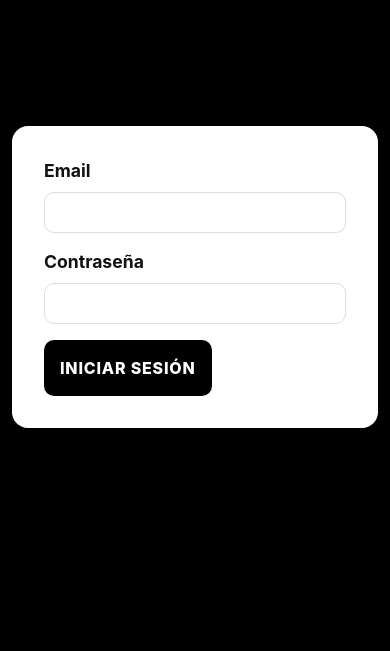
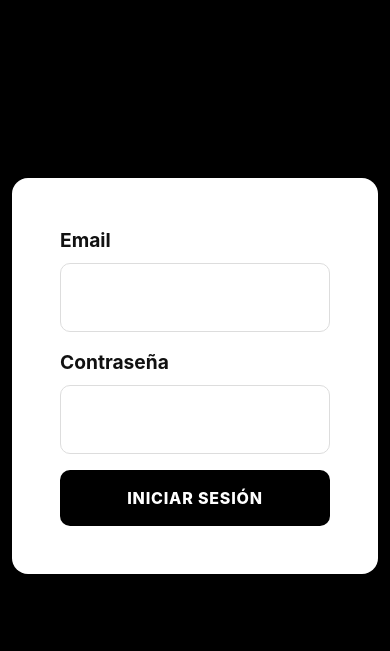
Before and after one commit to AaronAlonsoAparicio/TFG, a PHP site: page /login.php in a window 390 px wide. Shown: the part 579-1230 px from the top of the page. Before the commit the page ends 1007 px from the top, so only its background shows below. Run offline with PHP 8.4, Linux system fonts and the light colour scheme.

Commit message:
prueba 1

```diff
--- a/public/login.php
+++ b/public/login.php
@@ -1,38 +1,68 @@
+<?php
+session_start(); // INICIAR LA SESIÓN
+require_once __DIR__ . '/../src/config.php';
+
+if ($_SERVER['REQUEST_METHOD'] === 'POST') {
+    $email = trim($_POST['email'] ?? '');
+    $password = $_POST['password'] ?? '';
+
+    // Buscar usuario en la base de datos
+    $stmt = $pdo->prepare("SELECT id, name, email, password_hash FROM users WHERE email = ?");
+    $stmt->execute([$email]);
+    $user = $stmt->fetch();
+
+    if ($user && password_verify($password, $user['password_hash'])) {
+        // Regenerar ID de sesión por seguridad
+        session_regenerate_id(true);
+
+        // Guardar datos del usuario en la sesión
+        $_SESSION['user_id'] = $user['id'];
+        $_SESSION['user_name'] = $user['name'];
+        $_SESSION['user_email'] = $user['email'];
+
+        // REDIRECCIÓN AL DASHBOARD
+        header('Location: ./dashboard.php'); // <- Archivo de destino
+        exit;
+    } else {
+        $error = "Credenciales incorrectas.";
+    }
+}
+?>
+
 <!DOCTYPE html>
-<html lang="en">
-
+<html lang="es">
 <head>
     <meta charset="UTF-8">
-    <meta http-equiv="X-UA-Compatible" content="IE=edge">
     <meta name="viewport" content="width=device-width, initial-scale=1.0">
+    <title>MoodPlanned</title>
+    <!-- Bootstrap -->
     <link href="https://cdn.jsdelivr.net/npm/bootstrap@5.3.3/dist/css/bootstrap.min.css" rel="stylesheet">
-    <link rel="stylesheet" href="./assets/css/register.css">
-    <title>MoodPlanned</title>
+    <!-- Estilo propio -->
+    <link rel="stylesheet" href="assets/css/login.css?v=1">
 </head>
+<body class="bg-light">
 
-<body class="bg-light">
-    <div class="container-fluid py-5">
-        <div class="row align-items-center">
-
-            <!-- ===== CONTENEDOR IZQUIERDO: HERO, TEXTO Y FOTOS ===== -->
-            <div class="col-md-6 mb-4 mb-md-0">
 <section class="hero">
   <div class="collage">
-                        <img src="https://images.unsplash.com/photo-1658893804494-b5c43a641c55?ixlib=rb-4.1.0&ixid=M3wxMjA3fDB8MHxwaG90by1wYWdlfHx8fGVufDB8fHx8fA%3D%3D&auto=format&fit=crop&q=80&w=1170" alt="">
-                        <img src="https://images.unsplash.com/photo-1735761013351-9eecd120e305?ixlib=rb-4.1.0&ixid=M3wxMjA3fDB8MHxwaG90by1wYWdlfHx8fGVufDB8fHx8fA%3D%3D&auto=format&fit=crop&q=80&w=687" alt="">
-                        <img src="https://plus.unsplash.com/premium_photo-1673549535545-c30acf105478?ixlib=rb-4.1.0&ixid=M3wxMjA3fDB8MHxwaG90by1wYWdlfHx8fGVufDB8fHx8fA%3D%3D&auto=format&fit=crop&q=80&w=1170" alt="">
-                        <img src="https://plus.unsplash.com/premium_photo-1679334171493-a5ed219782b1?ixlib=rb-4.1.0&ixid=M3wxMjA3fDB8MHxwaG90by1wYWdlfHx8fGVufDB8fHx8fA%3D%3D&auto=format&fit=crop&q=80&w=687" alt="">
+    <img src="https://images.unsplash.com/photo-1658893804494-b5c43a641c55?ixlib=rb-4.1.0&auto=format&fit=crop&q=80&w=1170" alt="">
+    <img src="https://images.unsplash.com/photo-1735761013351-9eecd120e305?ixlib=rb-4.1.0&auto=format&fit=crop&q=80&w=687" alt="">
+    <img src="https://plus.unsplash.com/premium_photo-1673549535545-c30acf105478?ixlib=rb-4.1.0&auto=format&fit=crop&q=80&w=1170" alt="">
+    <img src="https://plus.unsplash.com/premium_photo-1679334171493-a5ed219782b1?ixlib=rb-4.1.0&auto=format&fit=crop&q=80&w=687" alt="">
   </div>
+  <h1 class="title-clip text-center">Iniciar Sesión</h1>
+</section>
 
-                    <h1 class="title-clip">Iniciar Sesion</h1>
-                </section>
-            </div>
+<div class="container mt-5">
+    <div class="row justify-content-center">
+        <div class="col-md-6">
+            <div class="card shadow-lg border-0 rounded-4">
+                <div class="card-body p-4">
+                    <!-- ALERTA DE ERROR -->
+                    <?php if (isset($error)): ?>
+                        <div class="alert alert-danger text-center"><?= htmlspecialchars($error) ?></div>
+                    <?php endif; ?>
 
-            <!-- ===== CONTENEDOR DERECHO: FORMULARIO Y AVATARES ===== -->
-            <div class="col-md-6">
-                <div class="card shadow-lg border-0 rounded-4 mx-auto" style="max-width: 460px;">
-                    <div class="card-body p-4">
-
+                    <!-- FORMULARIO -->
                     <form method="POST">
                         <div class="mb-3">
                             <label for="email" class="form-label">Email</label>
@@ -42,14 +72,15 @@
                             <label for="password" class="form-label">Contraseña</label>
                             <input type="password" class="form-control" name="password" id="password" required>
                         </div>
-                            <button type="submit" class="btn btn-primary">Iniciar sesión</button>
+                        <button type="submit" class="btn btn-primary w-100">Iniciar sesión</button>
                     </form>
-
                 </div>
             </div>
         </div>
     </div>
 </div>
+
+<!-- Bootstrap JS -->
+<script src="https://cdn.jsdelivr.net/npm/bootstrap@5.3.3/dist/js/bootstrap.bundle.min.js"></script>
 </body>
-
 </html>
```
Lines whose indentation alone changed are shown as unchanged.
